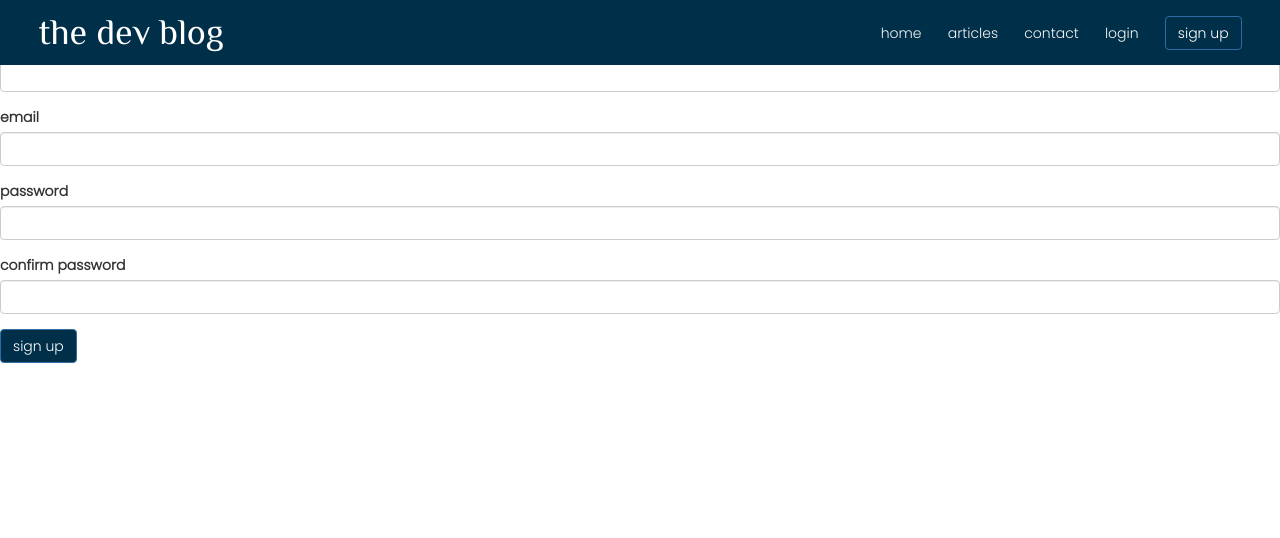
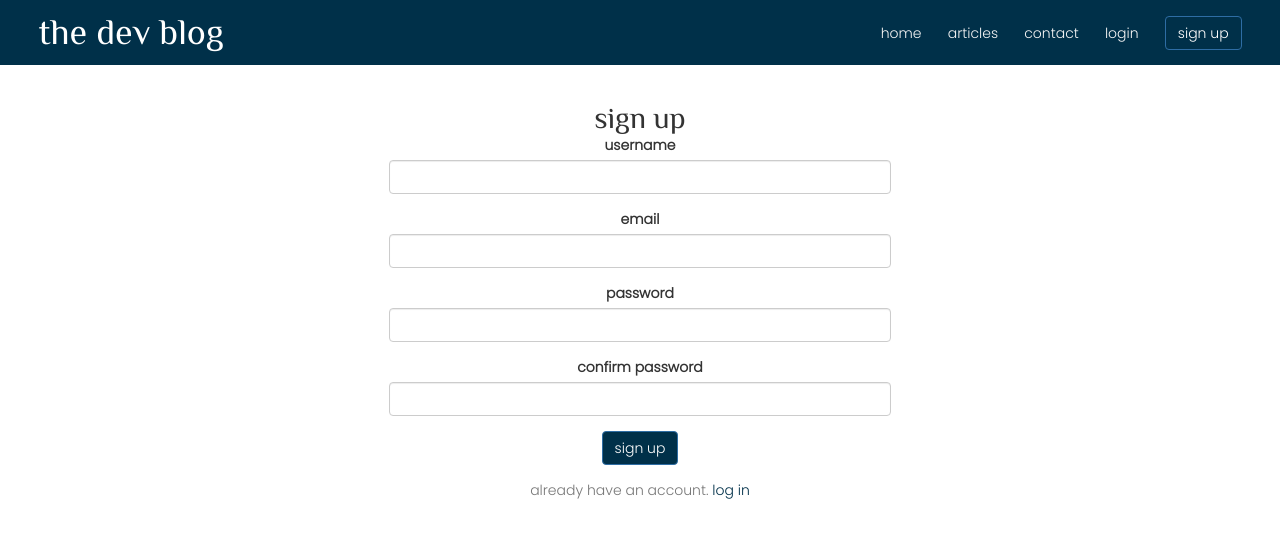
Before and after one commit to ismailPervez/flask-blog, a Flask app: page /register in a window 1280 px wide. Shown: the top 538 px of the page. Run offline with Flask 2, Linux system fonts and the light colour scheme; some libraries are stand-ins or nearby versions.

Commit message:
added a login route

```diff
--- a/app/static/style.css
+++ b/app/static/style.css
@@ -19,11 +19,7 @@ h1, h2, h3 {
 }
 
 a {
-    color: whitesmoke;
-}
-
-a:hover {
-    color: white;
+    color: var(--bg-color);
 }
 
 header {
@@ -44,6 +40,14 @@ header nav {
     display: flex;
     align-items: center;
     justify-content: space-between;
+}
+
+header nav a {
+    color: whitesmoke;
+}
+
+header nav a:hover {
+    color: white;
 }
 
 main.container {
@@ -126,3 +130,27 @@ main .intro {
     margin-top: 3%;
     margin-left: 3%;
 }
+
+.form-container {
+    display: grid;
+    place-items: center;
+}
+
+form {
+    background-color: var(--bg-dark);
+    min-width: 50%;
+    text-align: center;
+    min-height: 400px;
+    border-radius: 4px;
+    padding: 0% 3%;
+}
+
+.form-control {
+    background-color: transparent;
+    color: black;
+}
+
+.error {
+    color: red;
+    font-weight: bold;
+}
--- a/app/templates/formbase.html
+++ b/app/templates/formbase.html
@@ -2,7 +2,7 @@
 {% extends 'layout.html' %}
 {% block content %}
 {% include 'header.html' %}
-<main>
+<main class="container">
     <div class="form-container">
         <form action="" method="POST">
             {% block form_content %}
--- a/app/templates/register.html
+++ b/app/templates/register.html
@@ -62,6 +62,6 @@
     {{ form.submit(class="btn btn-primary") }}
 </div>
 <p class="text-muted mt-3 pb-3">
-
+    already have an account. <a href="{{ url_for('login') }}">log in</a>
 </p>
 {% endblock %}
--- a/app/views.py
+++ b/app/views.py
@@ -23,3 +23,7 @@ if the user wants to sign up - accepts both GET and POST methods
 def sign_up():
     form = RegistrationForm()
     return render_template('register.html', form=form)
+
+@app.route('/login')
+def login():
+    return "login"
```
